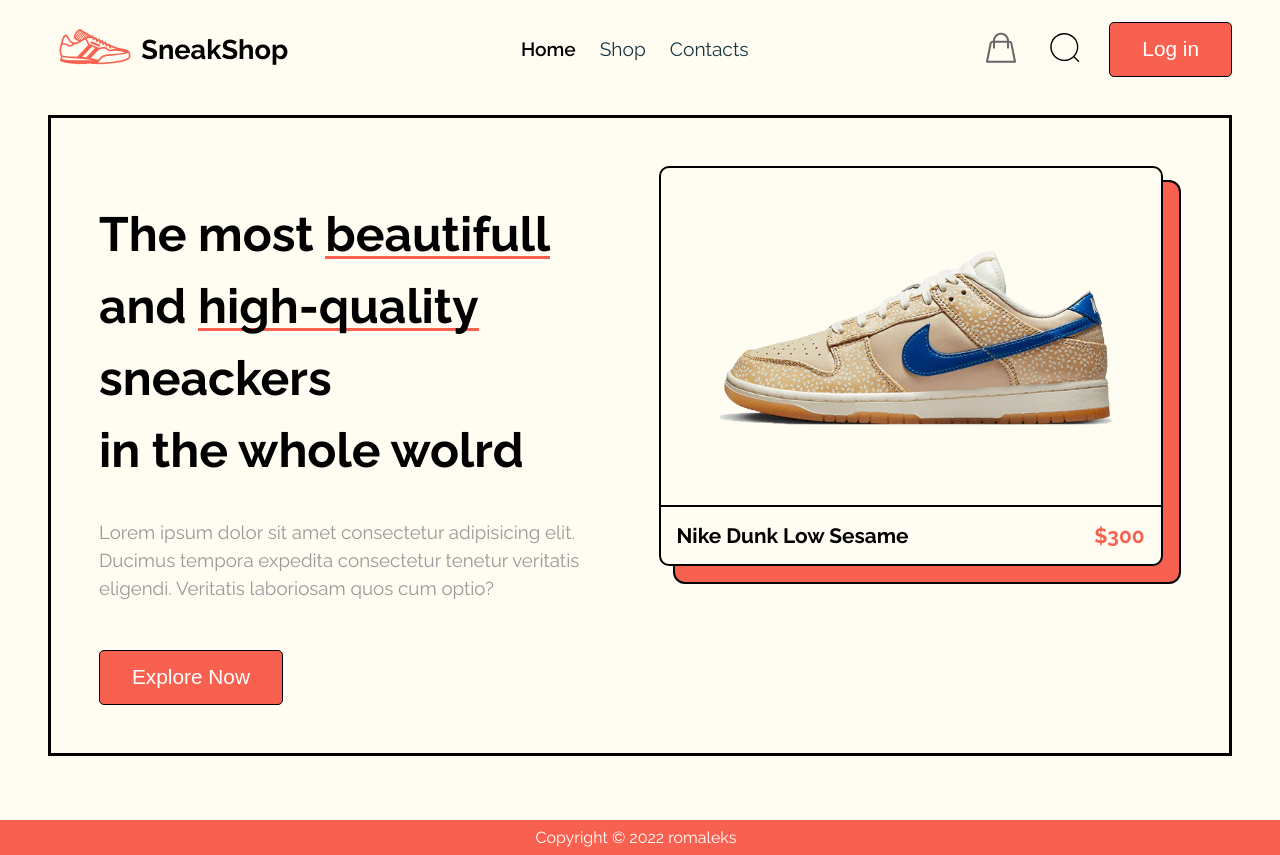
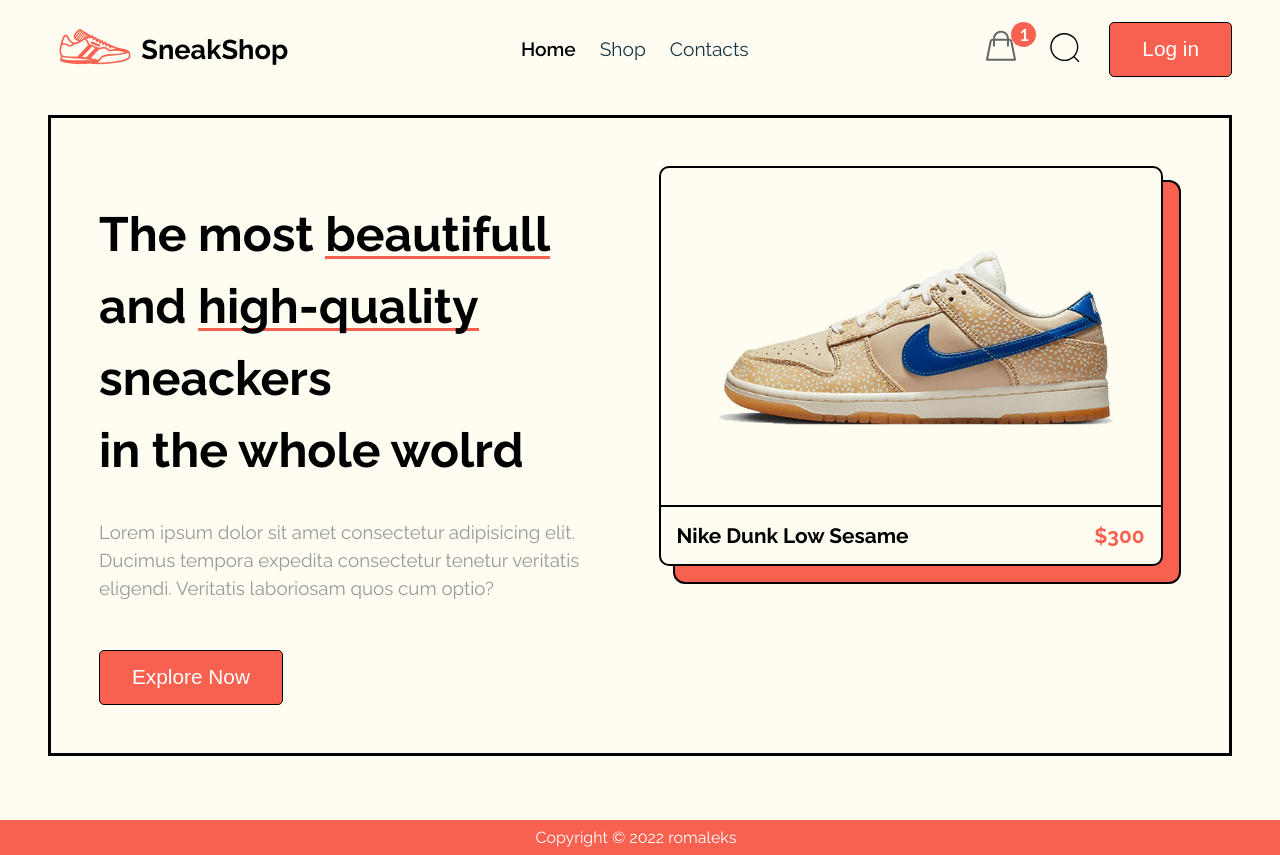
Before and after one commit to romaleks/Shopping-Cart, a React (Create React App) app: page / in a window 1280 px wide. Built offline with nearby package versions, Linux system fonts and the light colour scheme.

Commit message:
Add sneakers amount near the cart icon

```diff
--- a/src/components/CardPage.js
+++ b/src/components/CardPage.js
@@ -3,8 +3,7 @@
 import { mainSneakers, otherSneakers } from '../data/sneakers'
 import ColorPicker from './utils/ColorPicker'
 import SizePicker from './utils/SizePicker'
-import { ReactComponent as Plus } from '../assets/plus.svg'
-import { ReactComponent as Minus } from '../assets/minus.svg'
+import AmountBtn from './utils/AmountBtn'
 import { ReactComponent as Arrow } from '../assets/arrow.svg'
 
 const CardPage = () => {
@@ -29,11 +28,7 @@
           <ColorPicker />
           <SizePicker />
           <div className='buttons'>
-            <div className='amount-btn'>
-              <Minus />
-              1
-              <Plus />
-            </div>
+            <AmountBtn />
             <div className='cart-btn btn'>
               add to cart
               <Arrow />
--- a/src/components/Header.js
+++ b/src/components/Header.js
@@ -1,7 +1,7 @@
 import React from 'react'
 import Nav from './utils/Nav'
 import { ReactComponent as Logo } from '../assets/logo.svg'
-import { ReactComponent as Shop } from '../assets/shop.svg'
+import { ReactComponent as Cart } from '../assets/cart.svg'
 import { ReactComponent as Magnify } from '../assets/magnify.svg'
 
 const Header = () => {
@@ -13,7 +13,9 @@
       </div>
       <Nav />
       <div className='container gap'>
-        <Shop className='icon' />
+        <div className='cart'>
+          <Cart className='icon' />
+        </div>
         <Magnify className='icon' />
         <button className='btn'>Log in</button>
       </div>
--- /dev/null
+++ b/src/components/utils/AmountBtn.js
@@ -0,0 +1,27 @@
+import React, { useState } from 'react'
+import { ReactComponent as Plus } from '../../assets/plus.svg'
+import { ReactComponent as Minus } from '../../assets/minus.svg'
+
+const AmountBtn = () => {
+  const [amount, setAmount] = useState(1)
+
+  const reduceAmount = () => {
+    if (amount === 1) return
+    setAmount(amount - 1)
+  }
+
+  const increaseAmount = () => {
+    if (amount === 99) return
+    setAmount(amount + 1)
+  }
+
+  return (
+    <div className='amount-btn'>
+      <Minus onClick={reduceAmount} />
+      {amount}
+      <Plus onClick={increaseAmount} />
+    </div>
+  )
+}
+
+export default AmountBtn
--- a/src/styles/main.scss
+++ b/src/styles/main.scss
@@ -159,6 +159,7 @@
   border: 2px solid #000;
   font-family: 'Lato', sans-serif;
   font-size: 1.5rem;
+  user-select: none;
   svg {
     cursor: pointer;
   }
@@ -189,6 +190,26 @@
   .icon {
     transform: translateY(-3px);
     cursor: pointer;
+  }
+  .cart {
+    position: relative;
+    &:before {
+      content: '1';
+      position: absolute;
+      top: -5px;
+      right: -15px;
+      width: 25px;
+      height: 25px;
+      border-radius: 50%;
+      background: $orange;
+      z-index: 1;
+      display: flex;
+      justify-content: center;
+      align-items: center;
+      color: #fff;
+      font-weight: 700;
+      font-family: 'Lato', sans-serif;
+    }
   }
   .nav {
     .nav-item {
```
Also changed, not shown: src/assets/cart.svg (renamed from src/assets/shop.svg).
